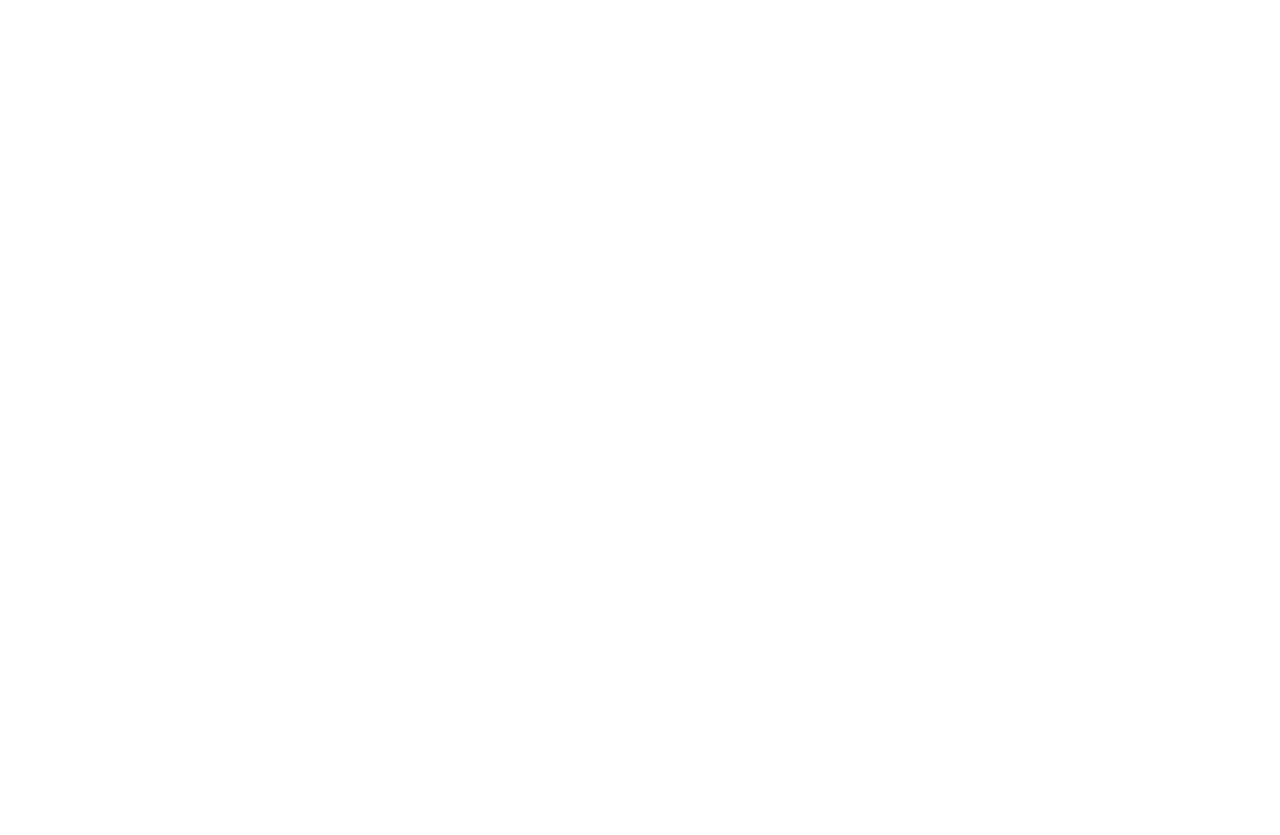
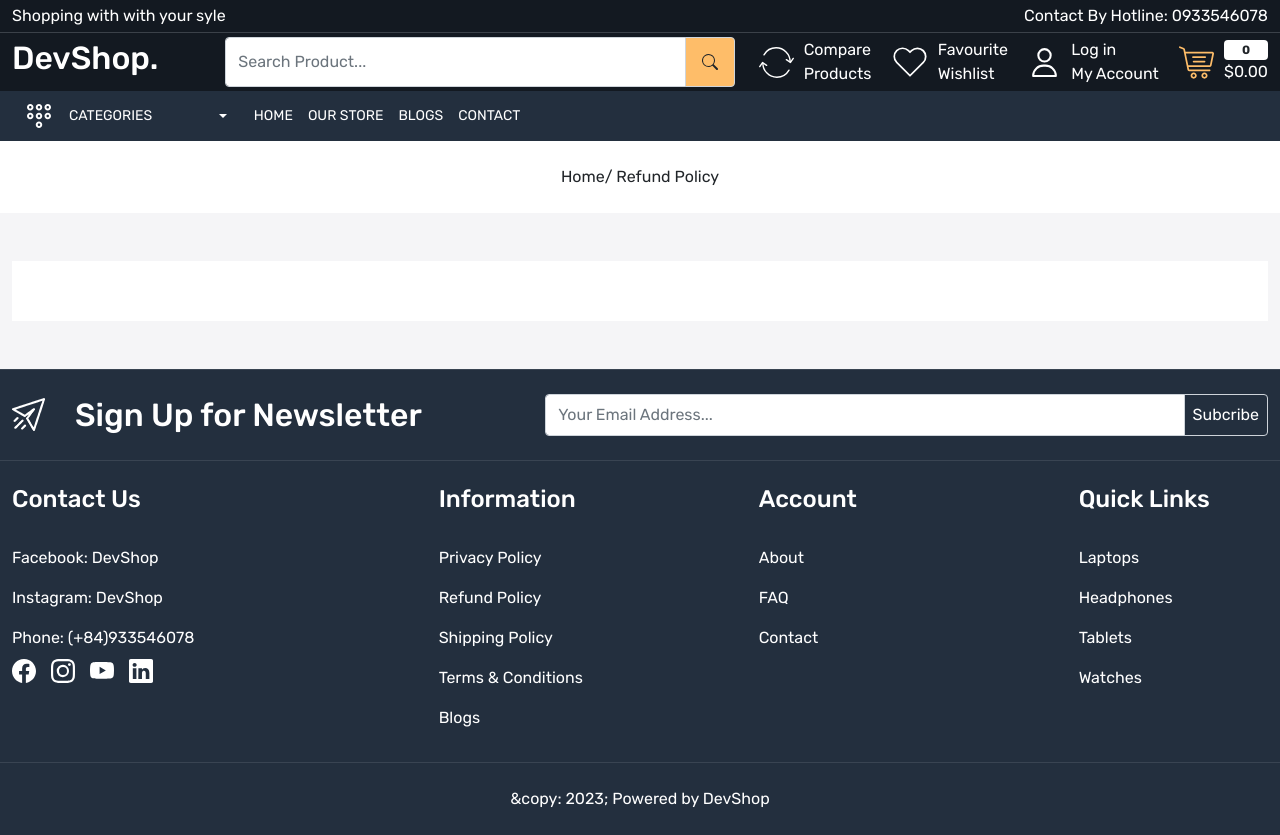
Before and after one commit to NguyenNgocBaoITITIU19084/Shop_Website_Redux, a React (Create React App) app in the folder shop-app/: page /refund-policy in a window 1280 px wide. Before the commit this address had no page. Before the commit the page ends 800 px from the top, so only its background shows below. Built offline with nearby package versions, Linux system fonts and the light colour scheme; a web font is replaced by a local one.

Commit message:
Policies pages update

```diff
--- a/shop-app/src/App.css
+++ b/shop-app/src/App.css
@@ -221,10 +221,11 @@
 
 /* Home Page End */
 
-/* Blog Part */
+/* BLog Part */
+
 .blog-card {
     background-color: white;
- padding: 20px;
+
     border-radius: 10px;
   }
   .blog-card img {
@@ -234,7 +235,7 @@
   .blog-content {
     padding: 15px;
   }
-.blog-content .date {
+  .blog-contentp.date {
     font-size: 13px;
     line-height: 24px;
     text-transform: uppercase;
@@ -252,7 +253,21 @@
     line-height: 22px;
     color: var(--color-777777);
   }
-/* Blog Part Ends*/
+  .single-blog-card a {
+    font-size: 18px;
+    color: var(--color-777777);
+    margin-bottom: 20px;
+  }
+  .single-blog-card h3 {
+    font-size: 24px;
+    font-weight: 600;
+    color: var(--color-1c1c1b);
+  }
+  .single-blog-card p {
+    color: var(--color-777777);
+    font-size: 14px;
+  }
+  /*  Blog Part ends here */
 
 /* Product Cart */
 .product-card {
@@ -556,3 +571,10 @@
     color: white;
   }
   /*  auth card  ends*/
+  /* Policy Pages */
+
+.policy {
+    background-color: white;
+    padding: 30px;
+  }
+  /* Policy Pages  ends */
--- a/shop-app/src/App.js
+++ b/shop-app/src/App.js
@@ -14,6 +14,10 @@
 import Forgotpassword from "./pages/Forgotpassword";
 import Resetpassword from "./pages/Resetpassword";
 import SingleBlog from "./pages/SingleBlog";
+import RefundPolicy from "./pages/RefundPolicy";
+import ShippingPolicy from "./pages/ShippingPolicy";
+import PrivacyPolicy from "./pages/PrivacyPolicy";
+import TermAndContions from "./pages/TermAndContions";
 function App() {
   return (
     <>
@@ -32,6 +36,10 @@
             <Route path="sign-up" element={<Signup />} />
             <Route path="forgot-password" element={<Forgotpassword />} />
             <Route path="reset-password" element={<Resetpassword />} />
+            <Route path="refund-policy" element={<RefundPolicy />} />
+            <Route path="shipping-policy" element={<ShippingPolicy />} />
+            <Route path="privary-policy" element={<PrivacyPolicy />} />
+            <Route path="term-condition" element={<TermAndContions />} />
           </Route>
         </Routes>
       </BrowserRouter>
--- a/shop-app/src/components/Footer.js
+++ b/shop-app/src/components/Footer.js
@@ -60,10 +60,18 @@
             <div className="col-3">
               <h4 className="text-white mb-4">Information</h4>
               <div className="footer-links d-flex flex-column">
-                <Link className="text-white py-2 mb-0">Privacy Policy</Link>
-                <Link className="text-white py-2 mb-0">Refund Policy</Link>
-                <Link className="text-white py-2 mb-0">Shipping Policy</Link>
-                <Link className="text-white py-2 mb-0">Terms & Conditions</Link>
+                <Link to="/privary-policy" className="text-white py-2 mb-0">
+                  Privacy Policy
+                </Link>
+                <Link to="/refund-policy" className="text-white py-2 mb-0">
+                  Refund Policy
+                </Link>
+                <Link to="/shipping-policy" className="text-white py-2 mb-0">
+                  Shipping Policy
+                </Link>
+                <Link to="/term-condition" className="text-white py-2 mb-0">
+                  Terms & Conditions
+                </Link>
                 <Link className="text-white py-2 mb-0">Blogs</Link>
               </div>
             </div>
--- /dev/null
+++ b/shop-app/src/pages/PrivacyPolicy.js
@@ -0,0 +1,22 @@
+import React from "react";
+import BreadCrum from "../components/BreadCrum";
+import Meta from "../components/Meta";
+import Container from "../components/Container";
+
+const PrivacyPolicy = () => {
+  return (
+    <>
+      <Meta title={"Privacy Policy"} />
+      <BreadCrum title="Privacy Policy" />
+      <Container class1="policy-wrapper py-5 home-wrapper-2">
+        <div className="row">
+          <div className="col-12">
+            <div className="policy"></div>
+          </div>
+        </div>
+      </Container>
+    </>
+  );
+};
+
+export default PrivacyPolicy;
--- /dev/null
+++ b/shop-app/src/pages/RefundPolicy.js
@@ -0,0 +1,22 @@
+import React from "react";
+import BreadCrum from "../components/BreadCrum";
+import Meta from "../components/Meta";
+import Container from "../components/Container";
+
+const RefundPolicy = () => {
+  return (
+    <>
+      <Meta title={"Refund Policy"} />
+      <BreadCrum title="Refund Policy" />
+      <Container class1="policy-wrapper py-5 home-wrapper-2">
+        <div className="row">
+          <div className="col-12">
+            <div className="policy"></div>
+          </div>
+        </div>
+      </Container>
+    </>
+  );
+};
+
+export default RefundPolicy;
--- /dev/null
+++ b/shop-app/src/pages/ShippingPolicy.js
@@ -0,0 +1,22 @@
+import React from "react";
+import BreadCrum from "../components/BreadCrum";
+import Container from "../components/Container";
+import Meta from "../components/Meta";
+
+const ShippingPolicy = () => {
+  return (
+    <>
+      <Meta title={"Shippingg Pplicy"} />
+      <BreadCrum title="Shippingg Pplicy" />
+      <Container class1="policy-wrapper py-5 home-wrapper-2">
+        <div className="row">
+          <div className="col-12">
+            <div className="policy"></div>
+          </div>
+        </div>
+      </Container>
+    </>
+  );
+};
+
+export default ShippingPolicy;
--- /dev/null
+++ b/shop-app/src/pages/TermAndContions.js
@@ -0,0 +1,22 @@
+import React from "react";
+import BreadCrum from "../components/BreadCrum";
+import Meta from "../components/Meta";
+import Container from "../components/Container";
+
+const TermAndContions = () => {
+  return (
+    <>
+      <Meta title={"Term And Conditions"} />
+      <BreadCrum title="Term And Conditions" />
+      <Container className="policy-wrapper py-5 home-wrapper-2">
+        <div className="row">
+          <div className="col-12">
+            <div className="policy"></div>
+          </div>
+        </div>
+      </Container>
+    </>
+  );
+};
+
+export default TermAndContions;
```
Lines whose indentation alone changed are shown as unchanged.
